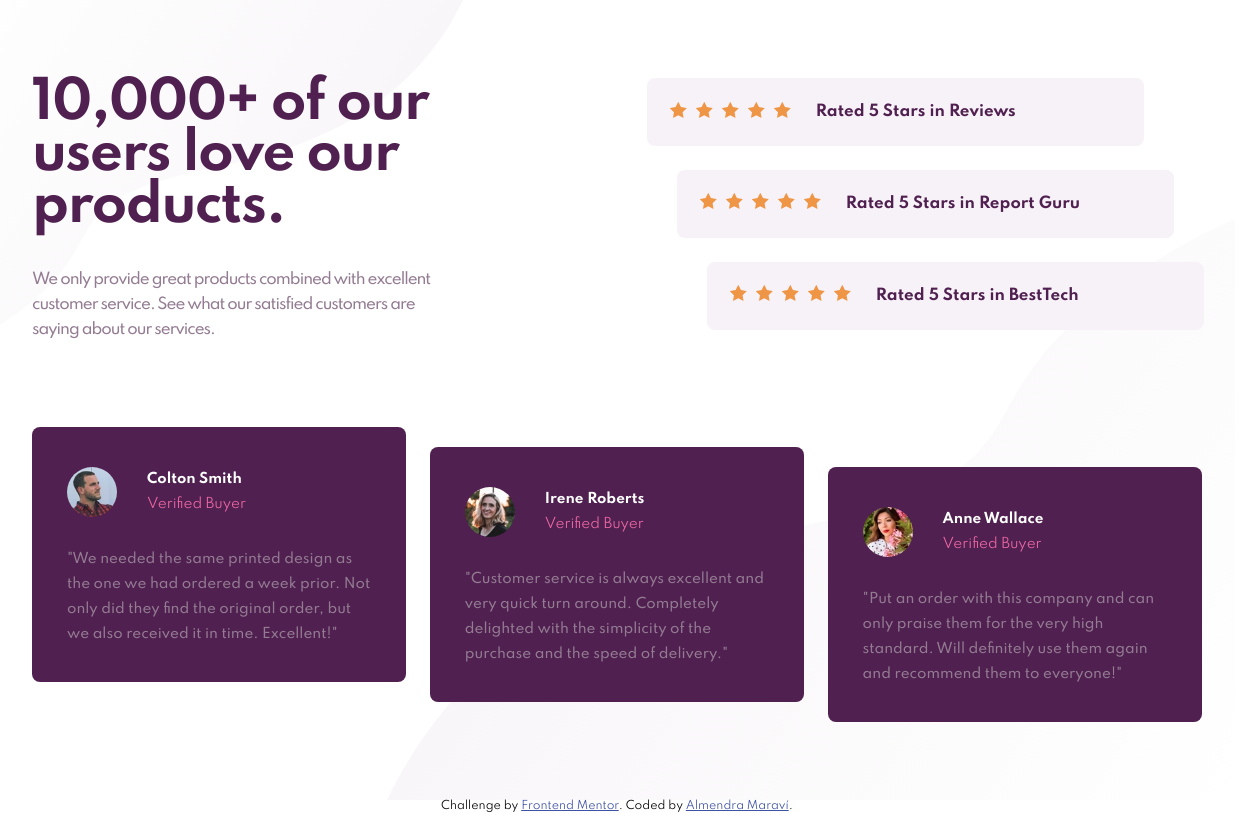
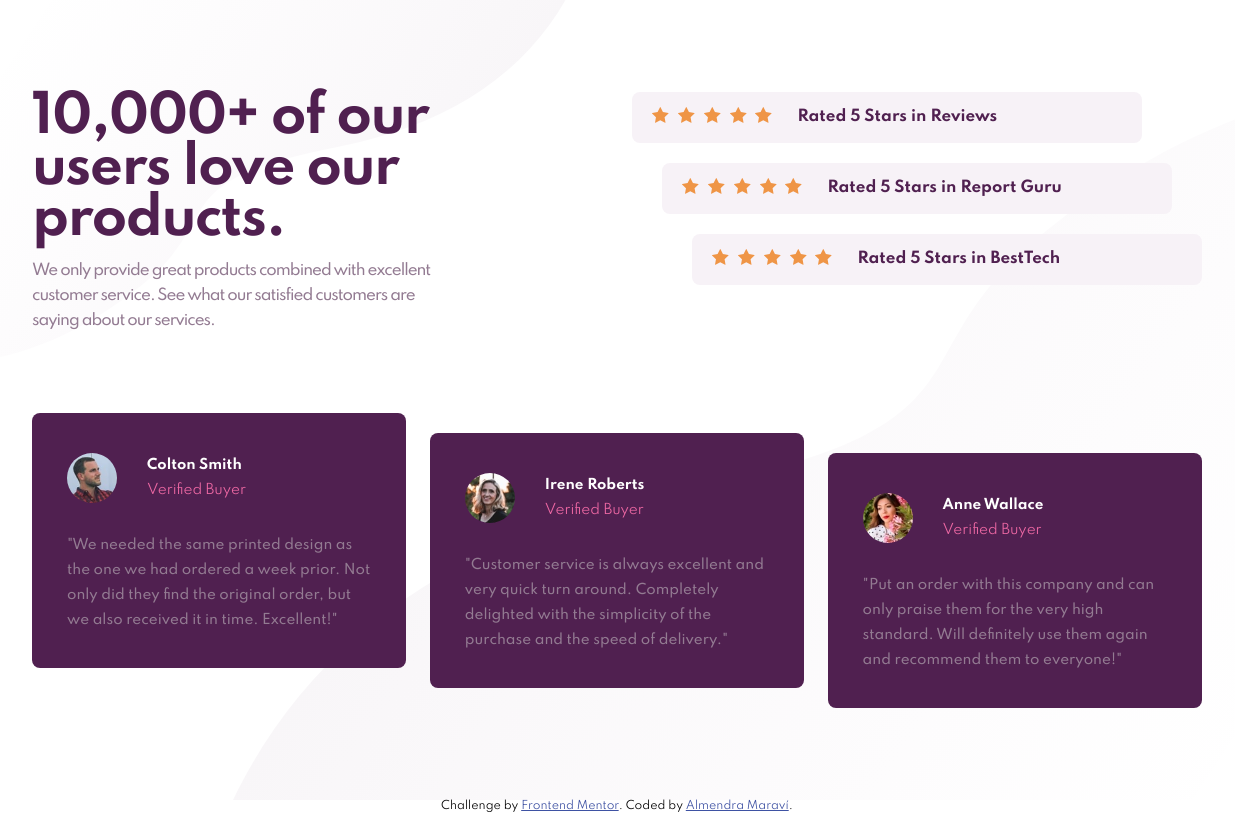
Before and after one commit to AlmeAld/social-proof-section-master, a plain HTML site: page index.html in a window 1536 px wide. Shown: the whole page, without its empty margins (151-1386 px from the left). Drawn offline with Linux system fonts and the light colour scheme.

Commit message:
definiendo background-position

```diff
--- a/index.html
+++ b/index.html
@@ -110,11 +110,11 @@
       </div>
     </div>
 
-    <div class="attribution">
+    <footer class="attribution">
       Challenge by
       <a href="https://www.frontendmentor.io?ref=challenge" target="_blank"
         >Frontend Mentor</a
       >. Coded by <a href="https://github.com/AlmeAld">Almendra Maraví</a>.
-    </div>
+    </footer>
   </body>
 </html>
--- a/style.css
+++ b/style.css
@@ -33,11 +33,9 @@ body {
   background-image: url(images/bg-pattern-top-desktop.svg),
     url(images/bg-pattern-bottom-desktop.svg);
   background-repeat: no-repeat;
-  background-size: calc(max(360px, 40%)), calc(max(375px, 65%));
+  background-size: calc(max(360px, 40%)), calc(max(375px, 75%));
   /* background-size: calc(max(375px, 40%)), calc(max(375px, 65%)); */
-  background-position: top left, bottom right;
-  display: flex;
-  flex-direction: column;
+  background-position: 112px -18px, right bottom;
 }
 
 .main {
@@ -48,9 +46,8 @@ body {
   color: var(--dark-magenta-color);
   text-align: center;
   font-weight: 700;
-  font-size: 2.2rem;
-  /* letter-spacing: -0.09rem; */
-  line-height: 2.2rem;
+  font-size: 35.2px;
+  line-height: 35.2px;
   margin-bottom: 35px;
 }
 
@@ -77,10 +74,9 @@ body {
 .content--stars-card span {
   color: var(--dark-magenta-color);
   font-weight: 700;
-  /* margin-left: 32px; */
 }
 .content--cards {
-  margin-top: 50px;
+  margin-top: 45px;
 }
 
 .cards-coments {
@@ -133,27 +129,30 @@ body {
     justify-content: space-between;
   }
   .header-title {
-    width: 36%;
+    max-width: 400px;
   }
   .header-title h1 {
     text-align: left;
-    font-size: 3.2rem;
-    letter-spacing: -0.09rem;
-    line-height: 3.2rem;
+    font-size: 51.2px;
+    letter-spacing: -1.44px;
+    line-height: 51.2px;
+    margin-bottom: 13px;
   }
   .header-title p {
     text-align: left;
   }
 
   .content--stars {
-    width: 50%;
+    min-width: 600px;
   }
 
   .content--stars-card {
     display: flex;
     align-items: center;
     width: 85%;
-    padding: 4% 5% 4% 4%;
+    padding: 15px 0px 15px 20px;
+    margin: 0;
+    margin-bottom: 20px;
   }
   .content--stars-card div {
     margin: 0;
```
